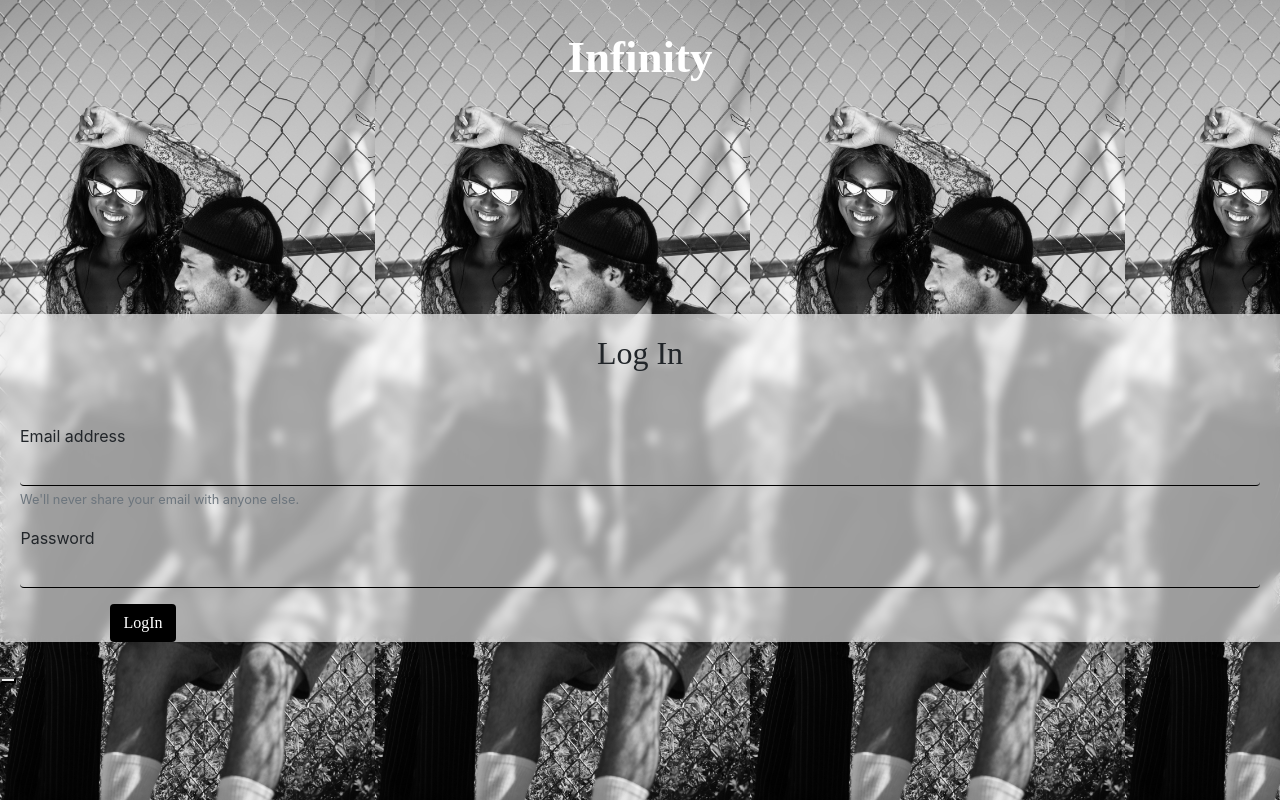
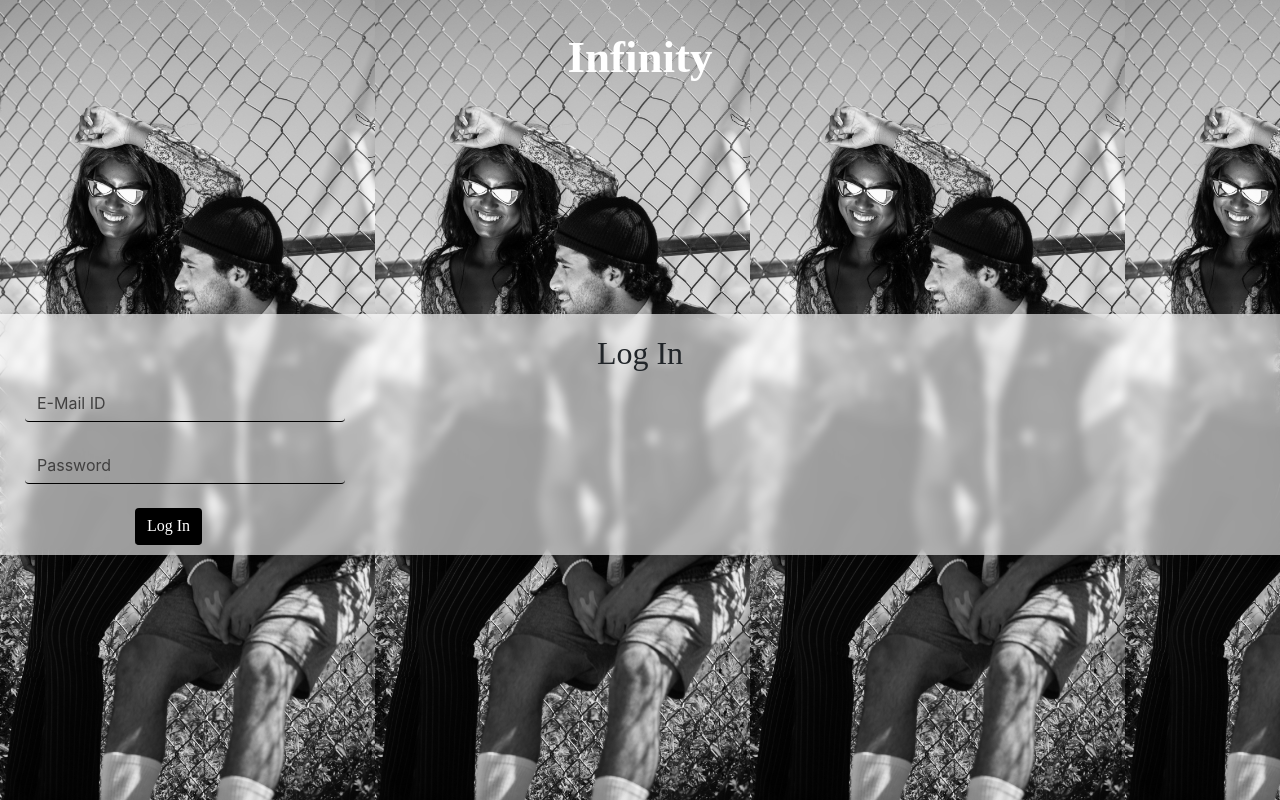
Before and after one commit to basmaamostafa/Fashion_App, a plain HTML site: page index.html in a window 1280 px wide. Both pictures are taken after a click on the link "Go". Drawn offline with nearby package versions, Linux system fonts and the light colour scheme.

Commit message:
landing page done

```diff
--- a/css/style.css
+++ b/css/style.css
@@ -27,7 +27,14 @@ body{
     background-color: rgba(255, 255, 255, .6)!important;
     backdrop-filter: blur(5px)!important;
     transition: ease-in 2s;
-
+}
+.card3{
+    width:18rem;
+    margin: 230px 40px 0 ;
+    box-shadow: 0 0 1rem 0 rgba(0, 0, 0, .2)!important;
+    background-color: rgba(255, 255, 255, .6)!important;
+    backdrop-filter: blur(5px)!important;
+    transition: ease-out 2s;
 }
 .card-title{
     text-transform: capitalize;
@@ -37,9 +44,10 @@ body{
 .card-text{
     font-family: Alegreya;
     color: #000;
+    font-size: 18px;
 }
 .card-link{
-    margin: 0px 90px ;
+    margin: 0px 90px 20px;
     font-family: Alegreya;
     text-transform: capitalize;
     color: #fff!important;
@@ -53,34 +61,47 @@ body{
     text-decoration: none!important;
     box-shadow: 4px 4px 1px 1px rgba(0, 0, 0, .3)!important;
 }
-.card-link2{
-    margin: 0px 125px ;
+
+form .form-group{
+    margin: -20px 15px;
+    width: 20rem;
+    transition: width 5s!important;
+
+}
+input{
+    margin: 0 10px !important;
+    background-color: transparent!important;
+    box-shadow: none!important;
+    border: none!important;
+    border-bottom: 1px solid #000!important;
+    transition: width 5s!important;
+}
+::placeholder {
+    color: rgb(65, 64, 64)!important;
+  }
+input[type="submit"]{
+    margin-bottom: 20px 0!important;
+}
+label{
+    margin: -20px 0 -30px!important;
+}
+#Help{
+    color: rgb(153, 7, 7)!important;
+}
+
+.btn{
+    margin: 0px 120px 10px!important;
     font-family: Alegreya;
     text-transform: capitalize;
-    color: #fff;
-    background-color: #000;
+    color: #fff!important;
+    background-color: #000!important;
     padding: 10px 20px;
     text-decoration: none;
+
 }
-.card-link2:hover{
+.btn:hover{
     color: #000;
     background-color: #fff;
     text-decoration: none!important;
     box-shadow: 4px 4px 1px 1px rgba(0, 0, 0, .3)!important;
 }
-
-form{
-    margin: 20px;
-}
-input{
-    background-color: transparent!important;
-    box-shadow: none!important;
-    border: none!important;
-    border-bottom: 1px solid #000!important;
-}
-label{
-    margin: 0 0 -70px!important;
-}
-#Help{
-    color: rgb(153, 7, 7)!important;
-}
--- a/index.html
+++ b/index.html
@@ -13,31 +13,18 @@
 <div id="container">
     <h1 class="logo">infinity</h1>
     <div class="card" id="cardanimation" >
-        <div class="card-body">
+        <div class="card-body" id="cardbody">
           <h2 class="card-title" id="title">welcome..</h2>
-            <div id="delP"></div>
                 <p class="card-text" id="text_form">Some quick example text to build on the card title and make up the bulk of the card's content.</p>
                 <a href="#"  class="card-link" id="btn" onclick="card_animation()">go</a>
             </div>
 
           <form id="myform"></form>
 
-          <form>
-            <div class="form-group">
-              <label for="exampleInputEmail1">Email address</label>
-              <input type="email" class="form-control" id="exampleInputEmail1" aria-describedby="emailHelp">
-              <small id="emailHelp" class="form-text text-muted">We'll never share your email with anyone else.</small>
-            </div>
-            <div class="form-group">
-              <label for="exampleInputPassword1">Password</label>
-              <input type="password" class="form-control" id="exampleInputPassword1">
-            </div>
-            <button type="submit" class="btn card-link">LogIn</button>
-          </form>
+
         </div>
 
       </div>
-    <button onclick="myform()"></button>
 </div>
 
 
--- a/js/script.js
+++ b/js/script.js
@@ -2,34 +2,12 @@ function card_animation() {
     let card = document.getElementById('cardanimation');
     let btn=document.getElementById('btn');
     let p=document.getElementById('text_form');
-    let delP=document.getElementById('delP');
-    let form = document.createElement("form");
 
-    if(card.className=="card")
-    {
         document.body.style.backgroundImage="url('../img/bg2.jpg')";
         card.className="card2";
         document.getElementById("title").innerHTML="log In";
-        delP.parentNode.removeChild(delP);
-    //  document.getElementById("btn").innerHTML="Log In";
-     // document.getElementsByTagName("p")[0].style.display = "none";
-     //   document.getElementsByTagName("form")[0].style.visibility="visible";
         p.parentNode.removeChild(p);
         btn.parentNode.removeChild(btn);
-
-    }
-    else
-    {
-        card.className="card",btn.className="card-link";
-        document.getElementById("title").innerHTML="welcome..";
-        document.getElementById("btn").innerHTML="Go"
-        document.getElementsByTagName("p")[0].style.display="block";
-        document.body.style.backgroundImage="url('../img/bg1.jpg')";
-     //   document.getElementsByTagName("form")[0].style.visibility="hidden";
-
-
-    }
-}
 
         function myform(){
 
@@ -37,20 +15,61 @@ function myform(){
             let email = document.createElement("input");
             let pass = document.createElement("input");
             let submit = document.createElement("input");
+            let br = document.createElement("br");
+
+            form.setAttribute("class", "form-group");
 
             email.setAttribute("type", "text");
             email.setAttribute("name", "emailID");
+            email.setAttribute("class", "form-control");
+            email.setAttribute("id", "exampleInputEmail1");
             email.setAttribute("placeholder", "E-Mail ID");
 
             pass.setAttribute("type", "password");
             pass.setAttribute("name", "password");
+            pass.setAttribute("class", "form-control");
+            pass.setAttribute("id", "exampleInputPassword1");
             pass.setAttribute("placeholder", "Password");
 
             submit.setAttribute("type", "submit");
-    submit.setAttribute("value", "Submit");
+            submit.setAttribute("value", "Log In");
+            submit.setAttribute("class", "card-link1 , btn");
+            submit.setAttribute("onclick", "card_animatio2()");
 
             form.appendChild(email);
+            form.appendChild(br.cloneNode());
             form.appendChild(pass);
+            form.appendChild(br.cloneNode());
             form.appendChild(submit);
             document.getElementById("myform").appendChild(form);
+        };
+        myform();
+
 }
+
+
+function card_animatio2(){
+    let cardd = document.getElementById('cardanimation');
+    let deltit= document.getElementById('title');
+    let delform=document.getElementById('myform');
+    let Pdiv=document.getElementById("cardbody");
+    let parg= document.createElement("p");
+    let pargtxt=document.createTextNode("Please verify your account to be able to purchase");
+    let btnlink= document.createElement("a");
+    let txt= document.createTextNode("Done");
+
+    document.body.style.backgroundImage="url('../img/bg3.jpg')";
+    cardd.className="card3";
+    deltit.parentNode.removeChild(deltit);
+    delform.parentNode.removeChild(delform);
+    parg.setAttribute("class","card-text");
+    parg.setAttribute("id","text_form");
+    parg.appendChild(pargtxt);
+    Pdiv.appendChild(parg);
+    btnlink.setAttribute("class","card-link");
+    btnlink.setAttribute("id","btn");
+    btnlink.setAttribute("href","html/home.html");
+    btnlink.appendChild(txt);
+    Pdiv.appendChild(btnlink);
+}
+card_animatio2();
```
Also changed, not shown: html/home.html (added), img/bg3.jpg (added). Lines whose indentation alone changed are shown as unchanged.
